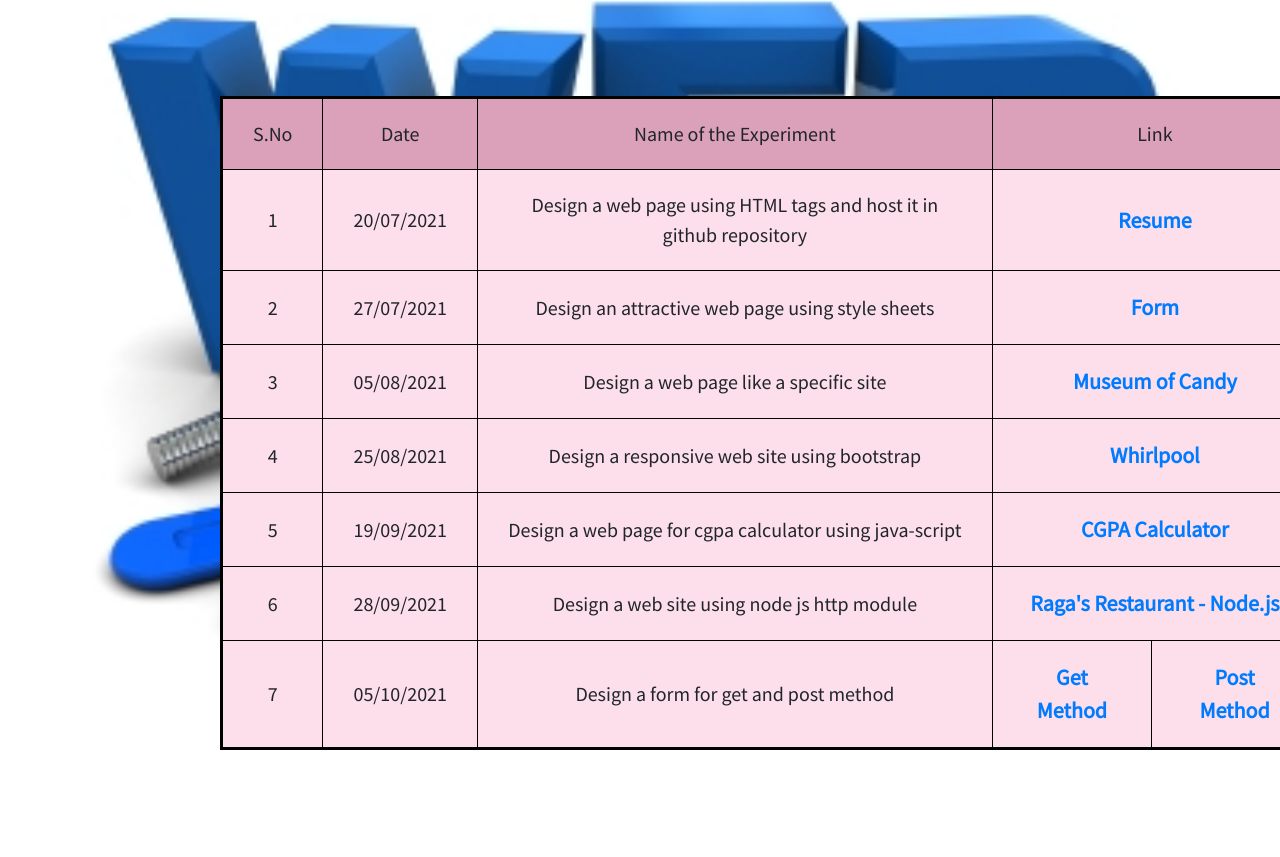
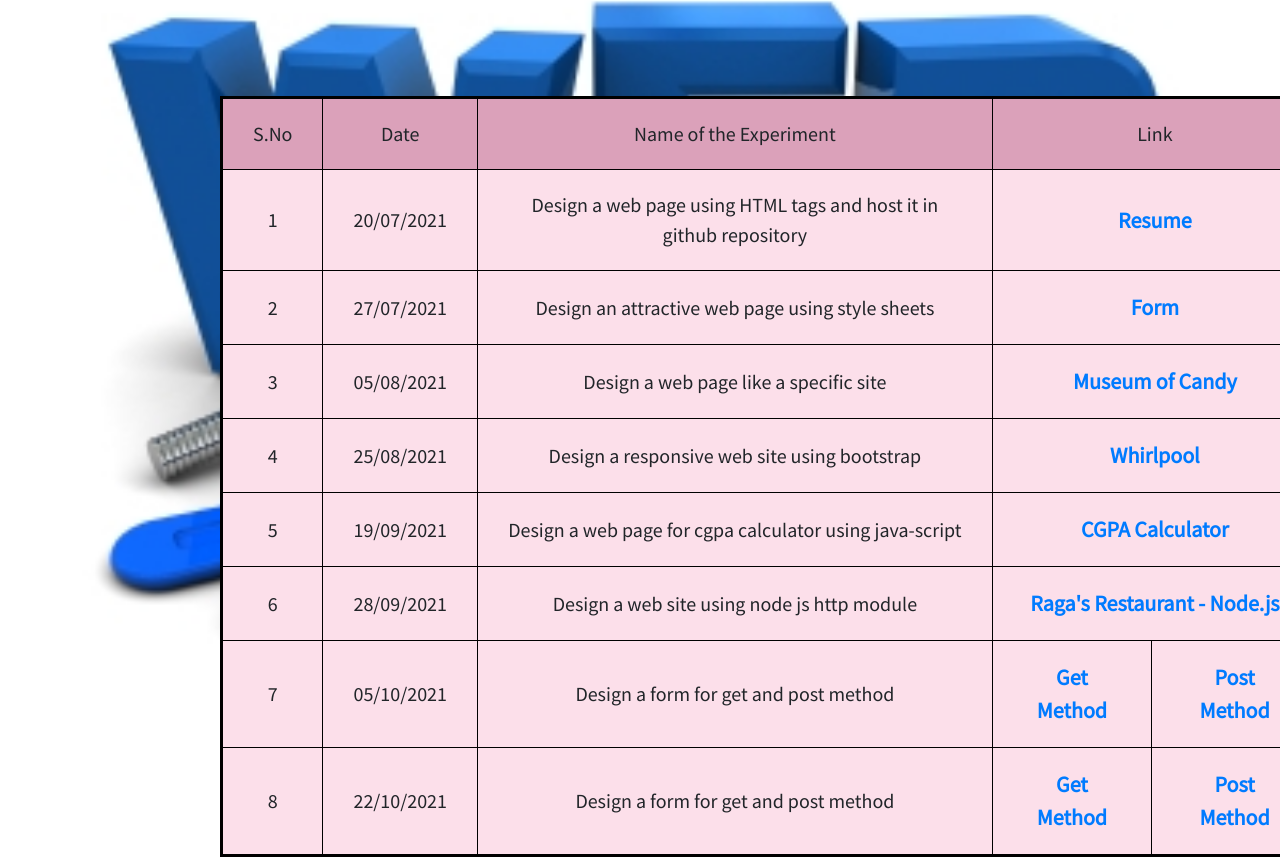
Before and after one commit to RAGAVI19ITR068/Web_Technology, a plain HTML site: page index.html in a window 1280 px wide. Shown: the part 190-1047 px from the top of the page. Before the commit the page ends 960 px from the top, so only its background shows below. Drawn offline with nearby package versions, Linux system fonts and the light colour scheme.

Commit message:
edited the index.html

```diff
--- a/index.html
+++ b/index.html
@@ -80,6 +80,13 @@
                 <td><a href="./Ex-7/form1.html" target="_blank">Get Method</a></td>
                 <td><a href="./Ex-7/form2.html" target="_blank">Post Method</a></td>
             </tr>
+            <tr>
+                <td>8</td>
+                <td>22/10/2021</td>
+                <td>Design a form for get and post method</td>
+                <td><a href="./Ex-7/form1.html" target="_blank">Get Method</a></td>
+                <td><a href="./Ex-7/form2.html" target="_blank">Post Method</a></td>
+            </tr>
         </tbody>
     </table>
 
```
